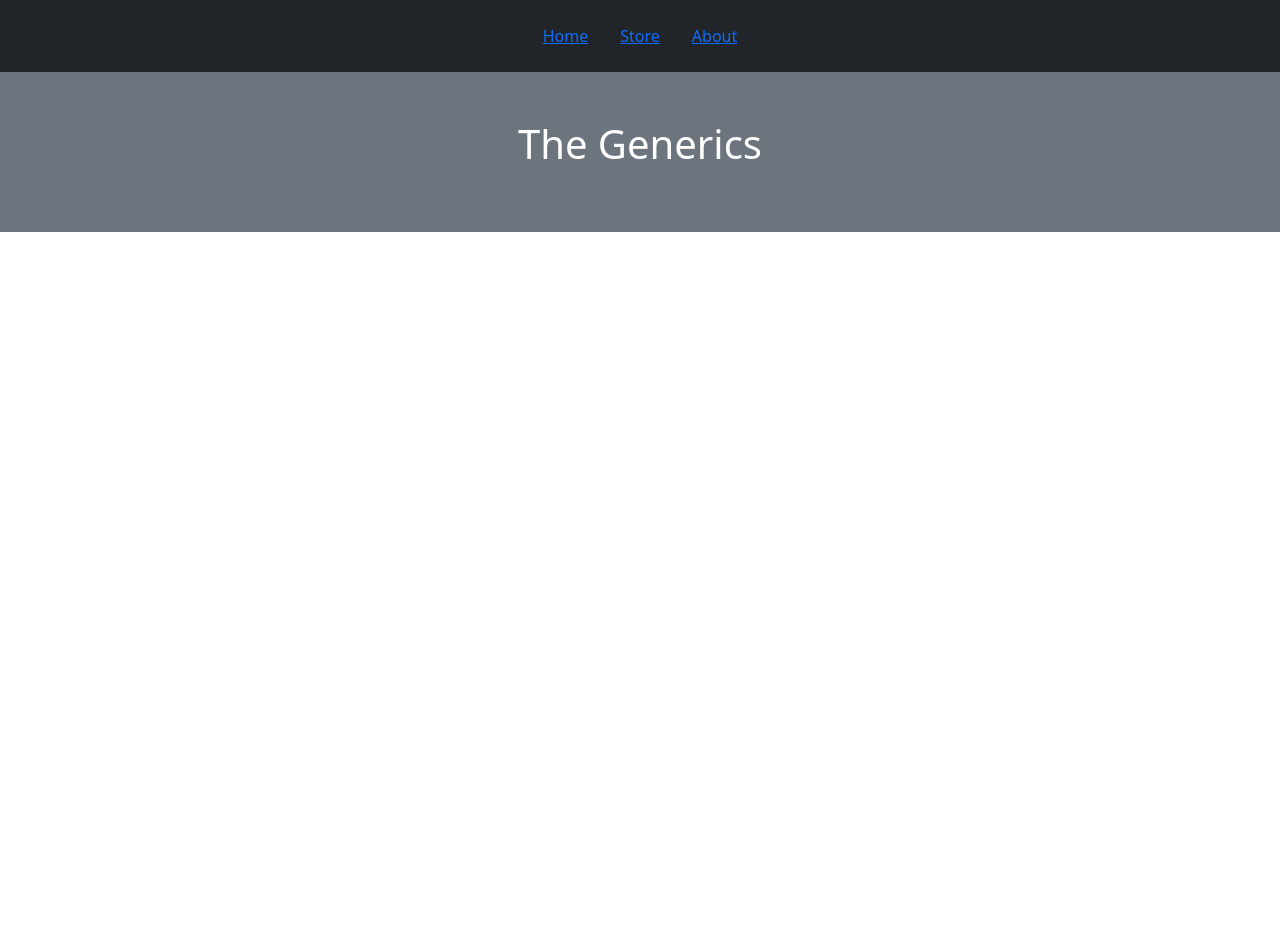
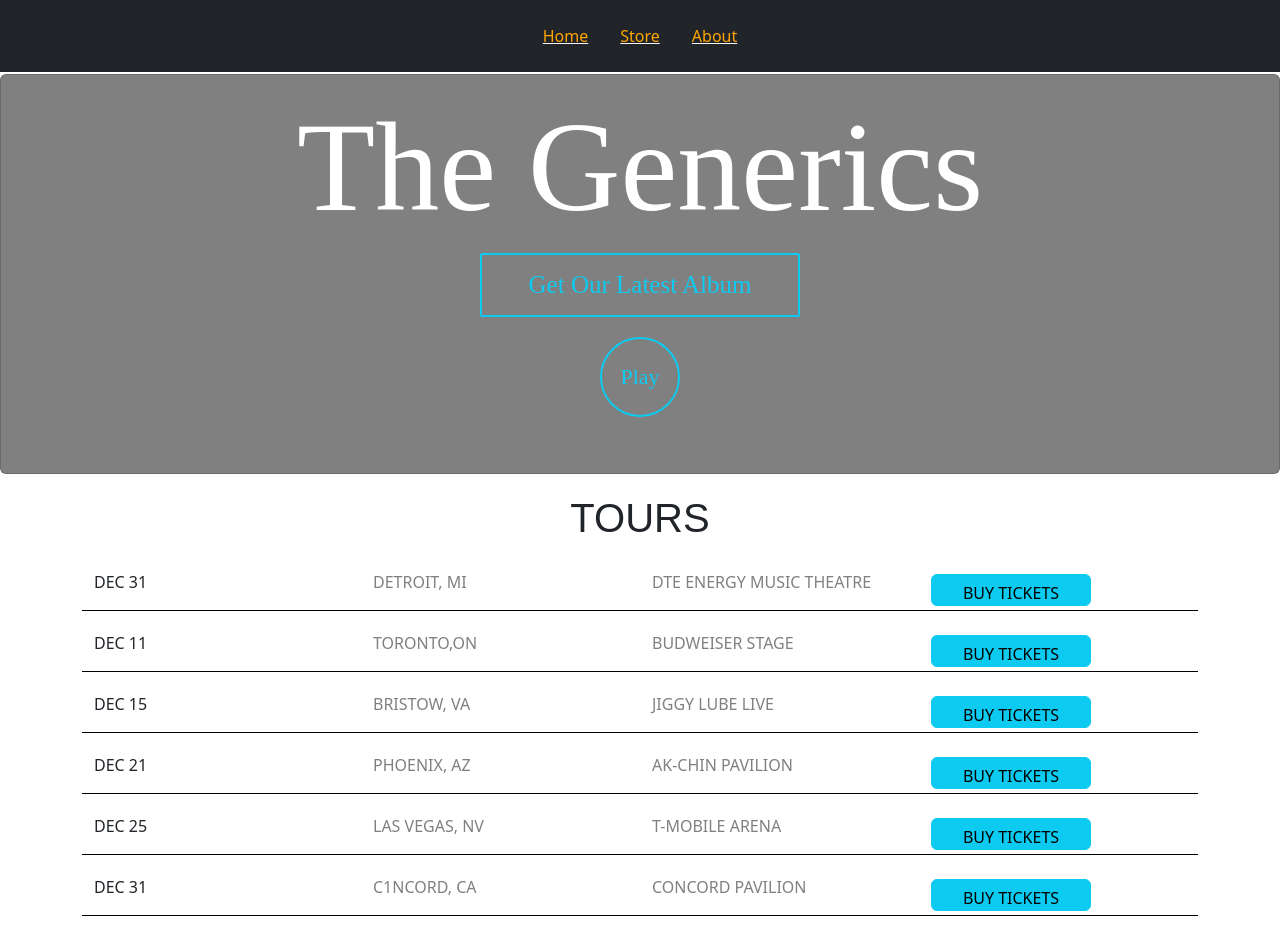
Before and after one commit to HimanshuDeveloperr/e-commerce, a React (Create React App) app: page /home in a window 1280 px wide. Shown: the top 952 px of the page. Before the commit the page ends 800 px from the top, so only its background shows below. Built offline with nearby package versions, Linux system fonts and the light colour scheme.

Commit message:
homePage

```diff
--- /dev/null
+++ b/src/Components/EssentialsLayout/Footer.js
@@ -0,0 +1,22 @@
+import React from 'react'
+import {NavLink} from "react-router-dom"
+const Footer = () => {
+  return (
+    <div className='p-5 text-center bg-success text-white'>
+    <h1 className='mb-3'>The Generics</h1>
+
+    <div>
+
+    <NavLink to="https://www.youtube.com/" className="mx-5" style={{color:'white',textDecorationColor:'black'}}>youtube</NavLink>
+    </div>
+    <div>
+    <NavLink to="https://open.spotify.com/?" className="mx-5" style={{color:'white',textDecorationColor:'black'}}>spotify</NavLink>
+    </div>
+    <div>
+    <NavLink to="https://www.facebook.com/" className="mx-5" style={{color:'white',textDecorationColor:'black'}}>facebook</NavLink>
+    </div>
+    </div>
+  )
+}
+
+export default Footer
--- a/src/Components/EssentialsLayout/Header.js
+++ b/src/Components/EssentialsLayout/Header.js
@@ -24,11 +24,11 @@ const context=useContext(CartContext)
       <Container>
         <Nav className="m-auto">
 
-            <NavLink className="m-3" to="/home">Home</NavLink>
+            <NavLink className="m-3" to="/home" style={{color:'orange',textDecorationColor:'whitesmoke'}}>Home</NavLink>
 
-            <NavLink className="m-3" to="/store">Store</NavLink>
+            <NavLink className="m-3" to="/store" style={{color:'orange',textDecorationColor:'whitesmoke'}}>Store</NavLink>
 
-            <NavLink className="m-3" to="/about">About</NavLink>
+            <NavLink className="m-3" to="/about" style={{color:'orange',textDecorationColor:'whitesmoke'}}>About</NavLink>
 
         </Nav>
       </Container>
--- a/src/Components/Routes/About.js
+++ b/src/Components/Routes/About.js
@@ -2,6 +2,7 @@ import React, { Fragment } from 'react'
 import Grid from '../EssentialsLayout/Grid'
 import {NavLink} from "react-router-dom"
 import { Container, Nav, Navbar} from "react-bootstrap";
+import Footer from '../EssentialsLayout/Footer';
 
 
 const About = () => {
@@ -11,11 +12,11 @@ const About = () => {
       <Container>
         <Nav className="m-auto">
 
-            <NavLink className="m-3" to="/home">Home</NavLink>
+            <NavLink className="m-3" to="/home" style={{color:'orange',textDecorationColor:'whitesmoke'}}>Home</NavLink>
 
-            <NavLink className="m-3" to="/store">Store</NavLink>
+            <NavLink className="m-3" to="/store" style={{color:'orange',textDecorationColor:'whitesmoke'}}>Store</NavLink>
 
-            <NavLink className="m-3" to="/about">About</NavLink>
+            <NavLink className="m-3" to="/about" style={{color:'orange',textDecorationColor:'whitesmoke'}}>About</NavLink>
 
         </Nav>
       </Container>
@@ -49,6 +50,7 @@ const About = () => {
         take the hardships of the life of harsh condemn, we are accusing him?
         Him whom something large cisterns.
       </p>
+     <Footer/>
   </Fragment>
 
 }
--- a/src/Components/Routes/Home.js
+++ b/src/Components/Routes/Home.js
@@ -1,7 +1,8 @@
 import React ,{Fragment}from 'react'
 import { Container, Nav, Navbar} from "react-bootstrap";
-import Grid from '../EssentialsLayout/Grid'
 import {NavLink} from "react-router-dom"
+import Footer from '../EssentialsLayout/Footer';
+import HomeGrid from './HomeGrid';
 
 const Home = () => {
   return (
@@ -11,17 +12,20 @@ const Home = () => {
         <Container>
           <Nav className="m-auto">
 
-              <NavLink className="m-3" to="/home">Home</NavLink>
+              <NavLink className="m-3" to="/home" style={{color:'orange',textDecorationColor:'whitesmoke'}}>Home</NavLink>
 
-              <NavLink className="m-3" to="/store">Store</NavLink>
+              <NavLink className="m-3" to="/store" style={{color:'orange',textDecorationColor:'whitesmoke'}}>Store</NavLink>
 
-              <NavLink className="m-3" to="/about">About</NavLink>
+              <NavLink className="m-3" to="/about" style={{color:'orange',textDecorationColor:'whitesmoke'}}>About</NavLink>
 
           </Nav>
         </Container>
       </Navbar>
+      <HomeGrid/>
+<div style={{marginTop:"50px"}}>
 
-      <Grid/>
+      <Footer/>
+</div>
       </Fragment>
   )
 }
--- /dev/null
+++ b/src/Components/Routes/HomeGrid.js
@@ -0,0 +1,211 @@
+import React, { Fragment } from 'react'
+import {Card,Button,Col,Row,Container} from "react-bootstrap"
+const HomeGrid = () => {
+  return <Fragment>
+
+   <Card
+    style={{
+      height: "25rem",
+      backgroundColor: "#808080",
+      marginTop: "2px",
+    }}
+  >
+    <Card.Body
+      style={{
+        color: "white",
+        textAlign: "center",
+        fontFamily: "timesnewroman",
+      }}
+    >
+      <h1 style={{ fontSize: "8rem" }}>The Generics</h1>
+      <Button
+        variant="outline-info"
+        size="lg"
+        style={{
+          border: "2px solid",
+          cursor: "pointer",
+          borderRadius: "2px 2px",
+          fontSize: '25px',
+          width: '20rem',
+          height: '4rem',
+
+        }}
+      >
+        Get Our Latest Album
+      </Button>
+      <Button
+        variant="outline-info"
+        size="lg"
+        style={{
+          display: "block",
+          borderRadius: "50%",
+          height: "5rem",
+          width: "5rem",
+          border: "2px solid",
+          margin: "20px auto",
+          cursor: "pointer",
+          fontSize: '22px',
+        }}
+      >
+        Play
+      </Button>
+    </Card.Body>
+    </Card>
+    <Container>
+      <h1
+        style={{ textAlign: "center", fontFamily: "fantasy", padding: "20px" }}
+      >
+        TOURS
+      </h1>
+      <div>
+        <Row style={{ borderBottom: "1px solid black", margin: "4px auto" }}>
+          <Col>
+            <span>DEC 31</span>
+          </Col>
+          <Col>
+            <span style={{ color: "gray" }}>DETROIT, MI</span>
+          </Col>
+          <Col>
+            <span style={{ color: "gray" }}>DTE ENERGY MUSIC THEATRE</span>
+          </Col>
+          <Col>
+            <Button
+              variant="info"
+              style={{ margin: "4px auto", height: "2rem", width: "10rem" }}
+            >
+              BUY TICKETS
+            </Button>
+          </Col>
+        </Row>
+        <Row
+          style={{
+            borderBottom: "1px solid black",
+            margin: "4px auto",
+            marginTop: "20px",
+          }}
+        >
+          <Col>
+            <span>DEC 11</span>
+          </Col>
+          <Col>
+            <span style={{ color: "gray" }}>TORONTO,ON</span>
+          </Col>
+          <Col>
+            <span style={{ color: "gray" }}>BUDWEISER STAGE</span>
+          </Col>
+          <Col>
+            <Button
+              variant="info"
+              style={{ margin: "4px auto", height: "2rem", width: "10rem" }}
+            >
+              BUY TICKETS
+            </Button>
+          </Col>
+        </Row>
+        <Row
+          style={{
+            borderBottom: "1px solid black",
+            margin: "4px auto",
+            marginTop: "20px",
+          }}
+        >
+          <Col>
+            <span>DEC 15</span>
+          </Col>
+          <Col>
+            <span style={{ color: "gray" }}>BRISTOW, VA</span>
+          </Col>
+          <Col>
+            <span style={{ color: "gray" }}>JIGGY LUBE LIVE</span>
+          </Col>
+          <Col>
+            <Button
+              variant="info"
+              style={{ margin: "4px auto", height: "2rem", width: "10rem" }}
+            >
+              BUY TICKETS
+            </Button>
+          </Col>
+        </Row>
+        <Row
+          style={{
+            borderBottom: "1px solid black",
+            margin: "4px auto",
+            marginTop: "20px",
+          }}
+        >
+          <Col>
+            <span>DEC 21</span>
+          </Col>
+          <Col>
+            <span style={{ color: "gray" }}>PHOENIX, AZ</span>
+          </Col>
+          <Col>
+            <span style={{ color: "gray" }}>AK-CHIN PAVILION</span>
+          </Col>
+          <Col>
+            <Button
+              variant="info"
+              style={{ margin: "4px auto", height: "2rem", width: "10rem" }}
+            >
+              BUY TICKETS
+            </Button>
+          </Col>
+        </Row>
+        <Row
+          style={{
+            borderBottom: "1px solid black",
+            margin: "4px auto",
+            marginTop: "20px",
+          }}
+        >
+          <Col>
+            <span>DEC 25</span>
+          </Col>
+          <Col>
+            <span style={{ color: "gray" }}>LAS VEGAS, NV</span>
+          </Col>
+          <Col>
+            <span style={{ color: "gray" }}>T-MOBILE ARENA</span>
+          </Col>
+          <Col>
+            <Button
+              variant="info"
+              style={{ margin: "4px auto", height: "2rem", width: "10rem" }}
+            >
+              BUY TICKETS
+            </Button>
+          </Col>
+        </Row>
+        <Row
+          style={{
+            borderBottom: "1px solid black",
+            margin: "4px auto",
+            marginTop: "20px",
+          }}
+        >
+          <Col>
+            <span>DEC 31</span>
+          </Col>
+          <Col>
+            <span style={{ color: "gray" }}>C1NCORD, CA</span>
+          </Col>
+          <Col>
+            <span style={{ color: "gray" }}>CONCORD PAVILION</span>
+          </Col>
+          <Col>
+            <Button
+              variant="info"
+              style={{ margin: "4px auto", height: "2rem", width: "10rem" }}
+            >
+              BUY TICKETS
+            </Button>
+          </Col>
+        </Row>
+      </div>
+    </Container>
+  </Fragment>
+
+}
+
+export default HomeGrid
--- a/src/Components/Routes/Store.js
+++ b/src/Components/Routes/Store.js
@@ -1,4 +1,5 @@
 import React from 'react'
+import Footer from '../EssentialsLayout/Footer';
 import Grid from '../EssentialsLayout/Grid';
 import Header from '../EssentialsLayout/Header';
 import Section from '../EssentialsLayout/Section';
@@ -14,6 +15,7 @@ const Store = () => {
          <Grid></Grid>
          <Section/>
          <Products></Products>
+         <Footer/>
    </CartProvider>
 
 
```
